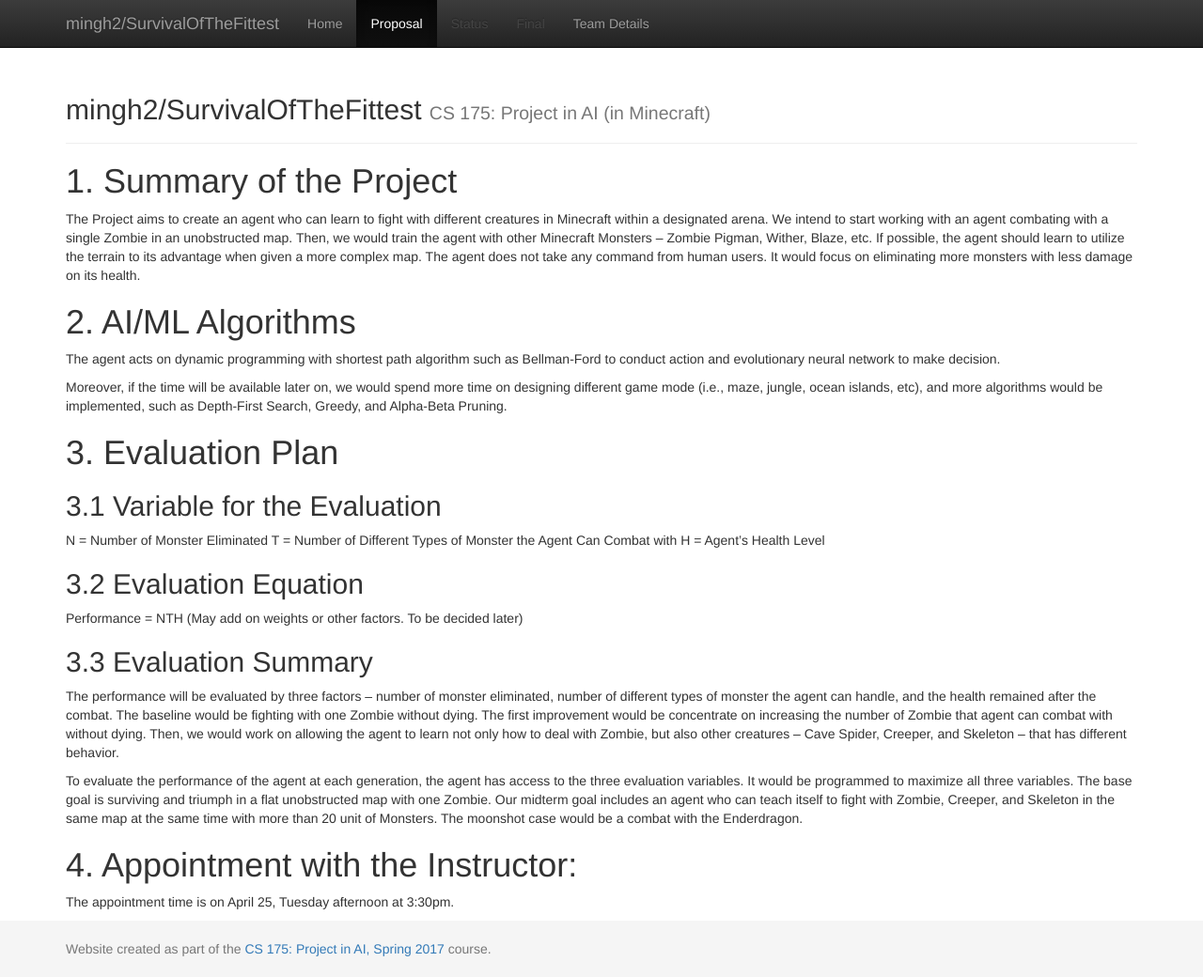
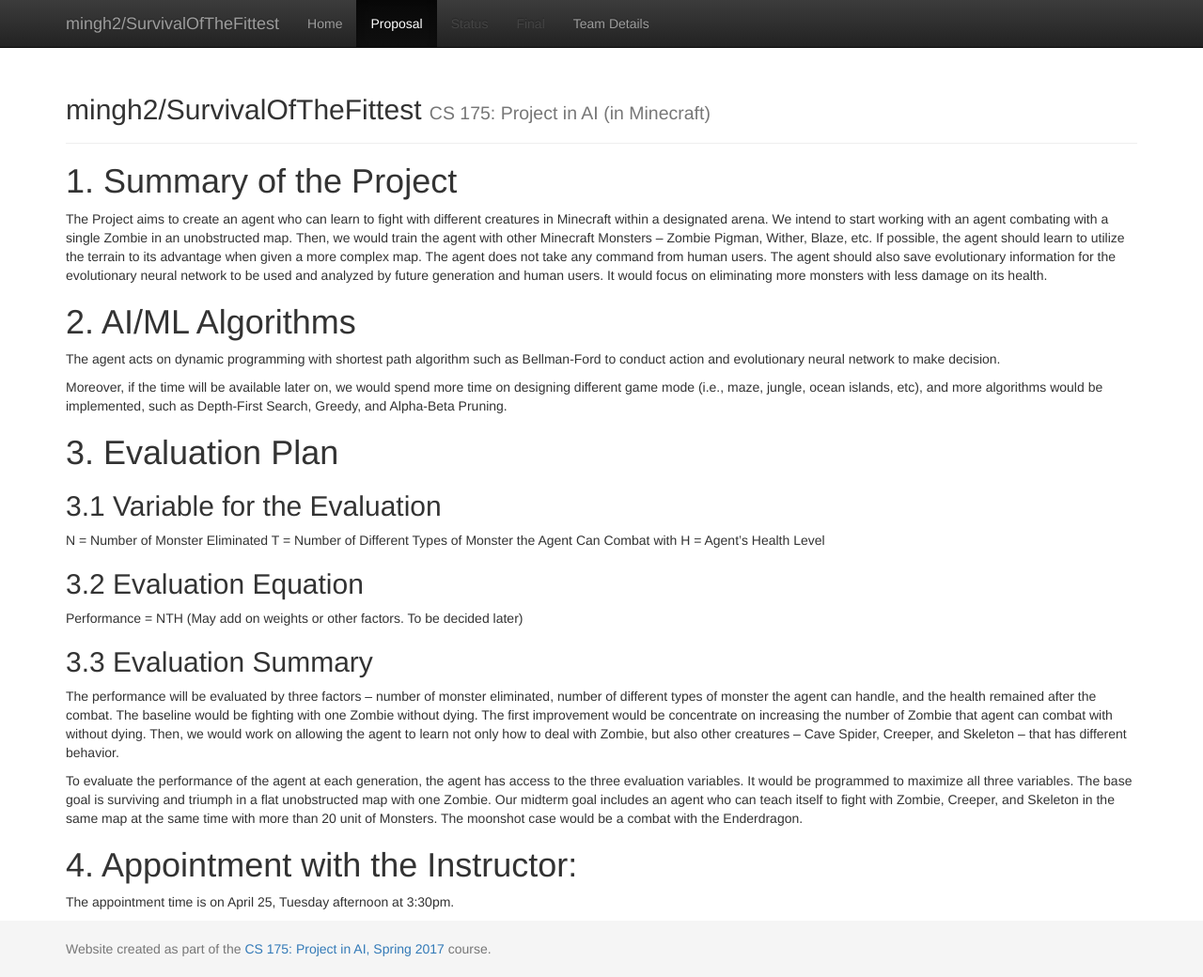
Before and after one commit to mingh2/SurvivalOfTheFittest, a Jekyll site: the page built from docs/proposal.md, in a window 1280 px wide and 1040 px high. Shown: the whole window at 94% size. Built offline with Jekyll 4.4.1, drawn with Linux system fonts in a browser that asks for light colours.

Commit message:
Update proposal.md

```diff
--- a/docs/proposal.md
+++ b/docs/proposal.md
@@ -5,7 +5,7 @@
 
 # 1. Summary of the Project
 
-The Project aims to create an agent who can learn to fight with different creatures in Minecraft within a designated arena. We intend to start working with an agent combating with a single Zombie in an unobstructed map. Then, we would train the agent with other Minecraft Monsters – Zombie Pigman, Wither, Blaze, etc. If possible, the agent should learn to utilize the terrain to its advantage when given a more complex map. The agent does not take any command from human users. It would focus on eliminating more monsters with less damage on its health.
+The Project aims to create an agent who can learn to fight with different creatures in Minecraft within a designated arena. We intend to start working with an agent combating with a single Zombie in an unobstructed map. Then, we would train the agent with other Minecraft Monsters – Zombie Pigman, Wither, Blaze, etc. If possible, the agent should learn to utilize the terrain to its advantage when given a more complex map. The agent does not take any command from human users. The agent should also save evolutionary information for the evolutionary neural network to be used and analyzed by future generation and human users. It would focus on eliminating more monsters with less damage on its health.
 
 
 # 2. AI/ML Algorithms
```
